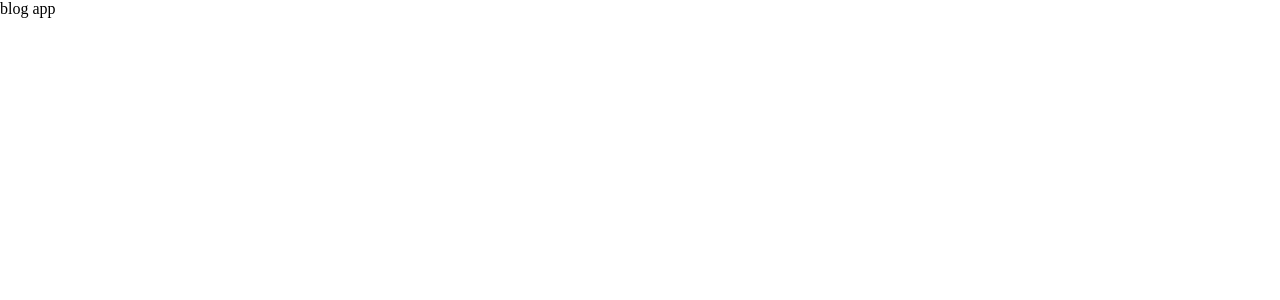
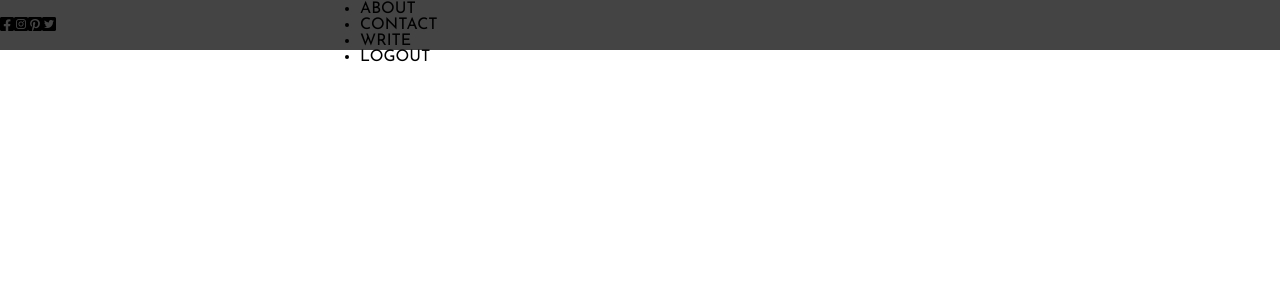
Before and after one commit to fujibs/react-blog, a React (Create React App) app: page / in a window 1280 px wide. Shown: the top 300 px of the page. Built offline with nearby package versions, Linux system fonts and the light colour scheme.

Commit message:
social media

```diff
--- a/public/index.html
+++ b/public/index.html
@@ -11,12 +11,17 @@
     />
     <link
       href="https://fonts.googleapis.com/css2?family=Josefin+Sans:wght@100;200;300;400;500;600;700&family=Lora:ital,wght@1,400;1,500;1,600;1,700&family=Varela&family=Varela+Round&display=swap"
-      rel="stylesheet">
-      <style>
-        * {
-          margin: 0;
-        }
-      </style>
+      rel="stylesheet"
+    />
+    <link rel="stylesheet" href="https://cdnjs.cloudflare.com/ajax/libs/font-awesome/6.1.1/css/all.min.css" integrity="sha512-KfkfwYDsLkIlwQp6LFnl8zNdLGxu9YAA1QvwINks4PhcElQSvqcyVLLD9aMhXd13uQjoXtEKNosOWaZqXgel0g=="
+      crossorigin="anonymous" r
+      eferrerpolicy="no-referrer"
+    />
+    <style>
+      * {
+        margin: 0;
+      }
+    </style>
     <title>React App</title>
   </head>
   <body>
--- a/src/App.js
+++ b/src/App.js
@@ -1,8 +1,10 @@
+import TopBar from "./topbar/TopBar";
+
 function App() {
   return (
-    <div className="App">
-      blog app
-    </div>
+    <>
+      <TopBar />
+    </>
   );
 }
 
--- a/src/topbar/TopBar.jsx
+++ b/src/topbar/TopBar.jsx
@@ -0,0 +1,26 @@
+import "./topbar.css"
+
+export default function TopBar() {
+  return (
+    <div className="top">
+        <div className="topLeft">
+            <i className="socialMediaIcon" class="fa-brands fa-facebook-square"></i>
+            <i className="socialMediaIcon" class="fa-brands fa-instagram-square"></i>
+            <i className="socialMediaIcon" class="fa-brands fa-pinterest-square"></i>
+            <i className="socialMediaIcon" class="fa-brands fa-twitter-square"></i>
+        </div>
+        <div className="topCenter">
+            <ul className="topList">
+                <li className="topListItem">HOME</li>
+                <li className="topListItem">ABOUT</li>
+                <li className="topListItem">CONTACT</li>
+                <li className="topListItem">WRITE</li>
+                <li className="topListItem">LOGOUT</li>
+            </ul>
+        </div>
+        <div className="topRight">
+
+        </div>
+    </div>
+  )
+}
--- a/src/topbar/topbar.css
+++ b/src/topbar/topbar.css
@@ -0,0 +1,18 @@
+.top {
+    width: 100%;
+    height: 50px;
+    background-color: #444;
+    position: sticky;
+    top: 0;
+    display: flex;
+    align-items: center;
+    font-family: 'Josefin Sans', sans-serif;
+}
+
+.topLeft,.topRight {
+    flex: 3;
+}
+
+.topCenter {
+    flex: 6;
+}
```
